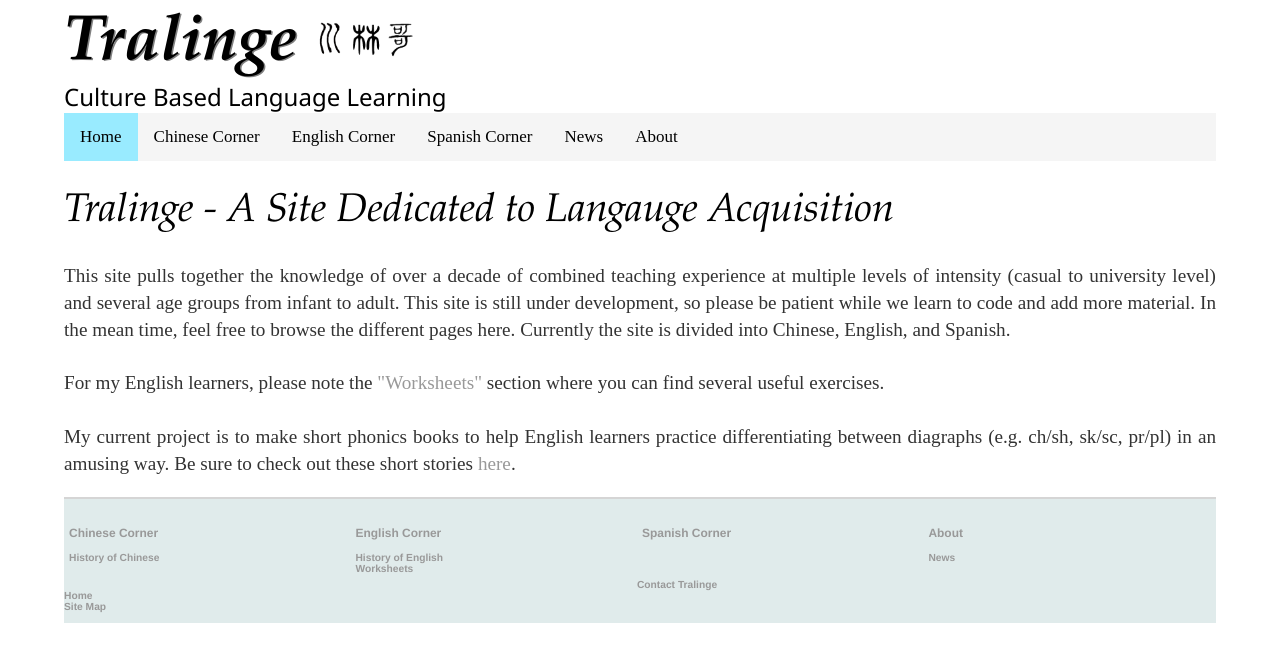
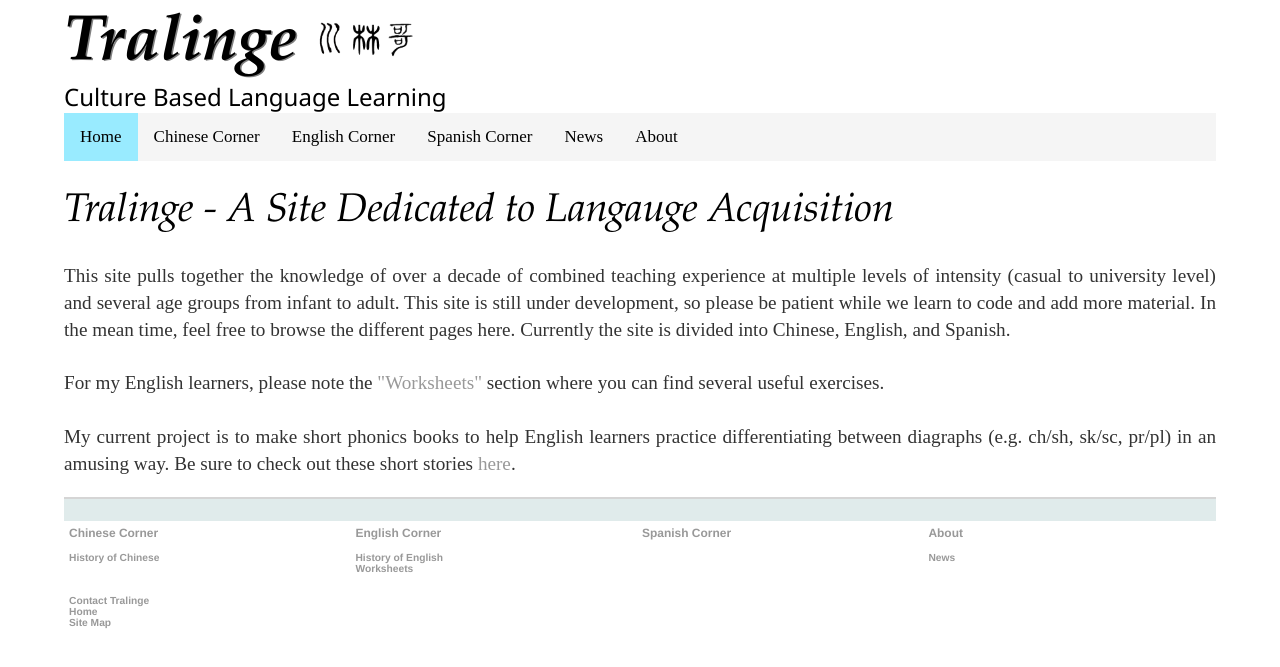
Before and after one commit to Tralinge/tralinge.github.io, a Jekyll site: the page built from index.html, in a window 1280 px wide. Shown: the top 667 px of the page. Built offline with Jekyll 4.4.1, drawn with Linux system fonts in a browser that asks for light colours.

Commit message:
Update footer.html

```diff
--- a/_includes/footer.html
+++ b/_includes/footer.html
@@ -22,7 +22,7 @@
 	</div>
 	<br><br>
 
-	<div class="responsive">
+	<div class="responsive" style="float: left; width: 100%; padding: 5px;">
 		<ul style="display: inline; margin-right: 20px;">
 			<li><a href="mailto:tralinge@gmail.com">Contact Tralinge</a></li>
 			<li><a href="https://www.tralinge.com">Home</a></li>
```
